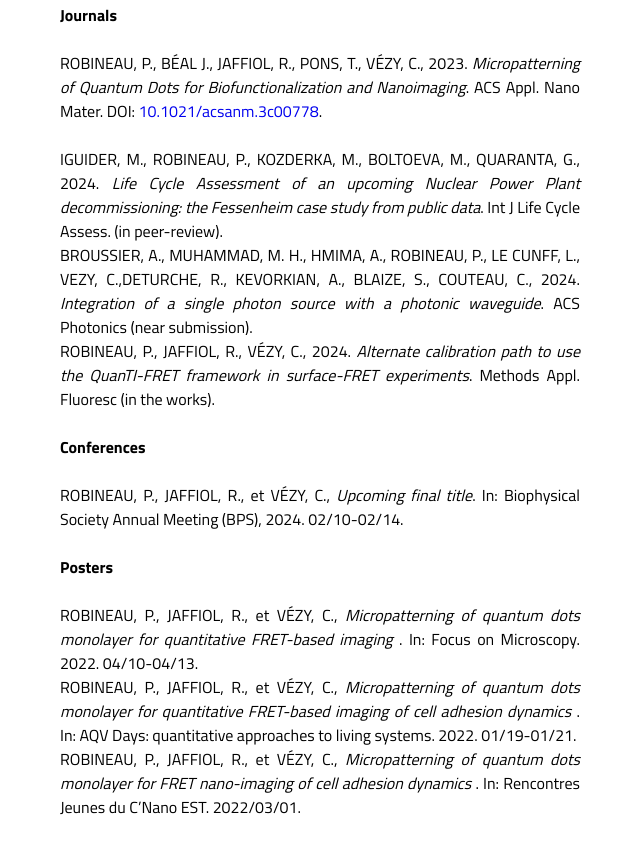
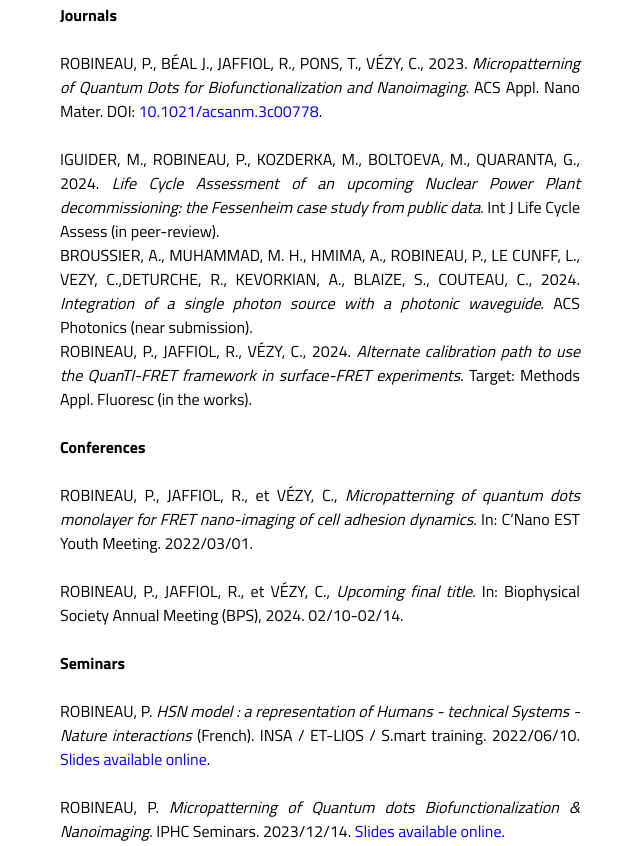
Before and after one commit to Paul-Robineau/paul-robineau.github.io, a website: page web/academic.html in a window 1280 px wide. Shown: the part 239-1085 px from the top of the page, without its empty margins (50-690 px from the left). Drawn offline with Linux system fonts and the light colour scheme.

Commit message:
Minor content updates

```diff
--- a/web/academic.html
+++ b/web/academic.html
@@ -60,25 +60,32 @@
               <br />
                 <ul> ROBINEAU, P., BÉAL J., JAFFIOL, R., PONS, T., VÉZY, C., 2023. <i>Micropatterning of Quantum Dots for Biofunctionalization and Nanoimaging</i>. ACS Appl. Nano Mater. DOI: <a href="https://doi.org/10.1021/acsanm.3c00778">10.1021/acsanm.3c00778</a>. </ul>
                 <br />
-                <ul> IGUIDER, M., ROBINEAU, P., KOZDERKA, M., BOLTOEVA, M., QUARANTA, G., 2024. <i> Life Cycle Assessment of an upcoming Nuclear Power Plant decommissioning: the Fessenheim case study from public data</i>. Int J Life Cycle Assess. (in peer-review).</ul>
+                <ul> IGUIDER, M., ROBINEAU, P., KOZDERKA, M., BOLTOEVA, M., QUARANTA, G., 2024. <i> Life Cycle Assessment of an upcoming Nuclear Power Plant decommissioning: the Fessenheim case study from public data</i>. Int J Life Cycle Assess (in peer-review).</ul>
 
                 <ul> BROUSSIER, A., MUHAMMAD, M. H., HMIMA, A., ROBINEAU, P., LE CUNFF, L., VEZY, C.,DETURCHE, R., KEVORKIAN, A., BLAIZE, S., COUTEAU, C., 2024. <i> Integration  of  a  single  photon source with a photonic waveguide</i>. ACS Photonics (near submission).</ul>
 
-                <ul> ROBINEAU, P., JAFFIOL, R., VÉZY, C., 2024. <i>Alternate calibration path to use the QuanTI-FRET framework in surface-FRET experiments</i>. Methods Appl. Fluoresc (in the works). </ul>
+                <ul> ROBINEAU, P., JAFFIOL, R., VÉZY, C., 2024. <i>Alternate calibration path to use the QuanTI-FRET framework in surface-FRET experiments</i>. Target: Methods Appl. Fluoresc (in the works). </ul>
               <br />
               <b> Conferences </b>
               <br />
               <br />
+                <ul> ROBINEAU, P., JAFFIOL, R., et VÉZY, C., <i> Micropatterning of quantum dots monolayer for FRET nano-imaging of cell adhesion dynamics</i>. In: C’Nano EST Youth Meeting. 2022/03/01. </ul>
+              <br />
                 <ul> ROBINEAU, P., JAFFIOL, R., et VÉZY, C., <i> Upcoming final title</i>. In: Biophysical Society Annual Meeting (BPS), 2024. 02/10-02/14. </ul>
               <br />
+              <b> Seminars </b>
+              <br />
+              <br />
+                <ul> ROBINEAU, P. <i>HSN model : a representation of Humans - technical Systems - Nature interactions</i> (French). INSA / ET-LIOS / S.mart training. 2022/06/10. <a target='' href='https://hal.science/hal-04180290v1'>Slides available online</a>. </ul>
+                <br />
+                <ul> ROBINEAU, P. <i>Micropatterning of Quantum dots Biofunctionalization & Nanoimaging</i>. IPHC Seminars. 2023/12/14. <a target='' href='https://indico.in2p3.fr/event/30566/'>Slides available online</a>. </ul>
+                <br />
               <b> Posters </b>
               <br />
               <br />
                 <ul> ROBINEAU, P., JAFFIOL, R., et VÉZY, C., <i> Micropatterning of quantum dots monolayer for quantitative FRET-based imaging </i>. In: Focus on Microscopy. 2022. 04/10-04/13. </ul>
 
-                <ul> ROBINEAU, P., JAFFIOL, R., et VÉZY, C., <i> Micropatterning of quantum dots monolayer for quantitative FRET-based imaging of cell adhesion dynamics </i>. In: AQV Days: quantitative approaches to living systems. 2022. 01/19-01/21. </ul>
-
-                <ul> ROBINEAU, P., JAFFIOL, R., et VÉZY, C., <i> Micropatterning of quantum dots monolayer for FRET nano-imaging of cell adhesion dynamics </i>. In: Rencontres Jeunes du C’Nano EST. 2022/03/01. </ul>
+                <ul> ROBINEAU, P., JAFFIOL, R., et VÉZY, C., <i> Micropatterning of quantum dots monolayer for quantitative FRET-based imaging of cell adhesion dynamics </i>. In: AQV Days: quantitative approaches to living systems. 2022. 01/19-01/21. Also presented in: Nanoscale. 2022 – 04/06-04/08. </ul>
             </p>
           </div>
         </div>
@@ -110,7 +117,7 @@
 				Experimentations could indeed consist on the formal and numerical analysis of
 			  the trajectory of a canonball or the oscillation of a spring,
 			  to retrieve informations on the initial force applied to the canonball by the canon,
-			  or the stiffness of the spring. But they could also be more elaborate, like the use of a photoelectric cell to verify the value of Planck's constant in the corpuscular interpretation of light, the recreation of the Thompson experimentation to find the electron mass, etc.
+			  or the stiffness of the spring. But they could also be more elaborate, like the use of a photoelectric cell to verify the value of Planck's constant in the corpuscular interpretation of light, the recreation of the Thompson experiment to find the electron mass, etc.
             </p>
             <br />
             <p id="intl-academic-teaching-desc3">
```
Also changed, not shown: web/association.html (+8 -7 lines).
